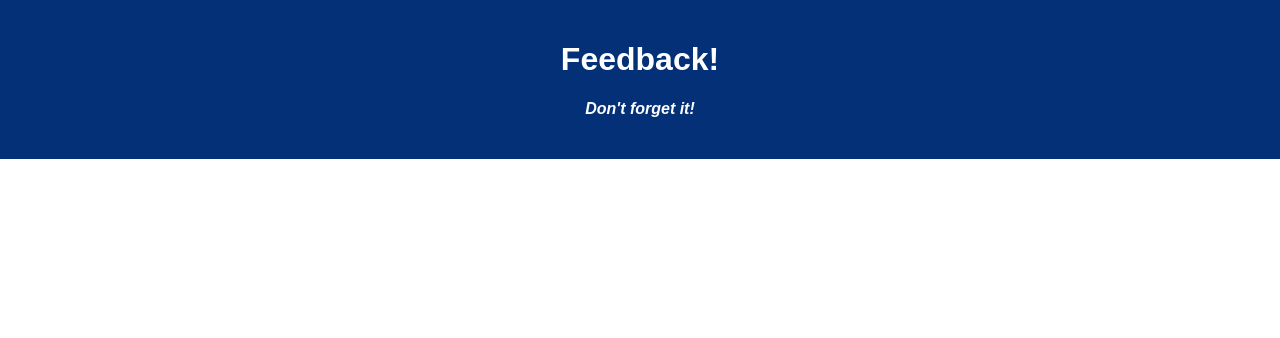
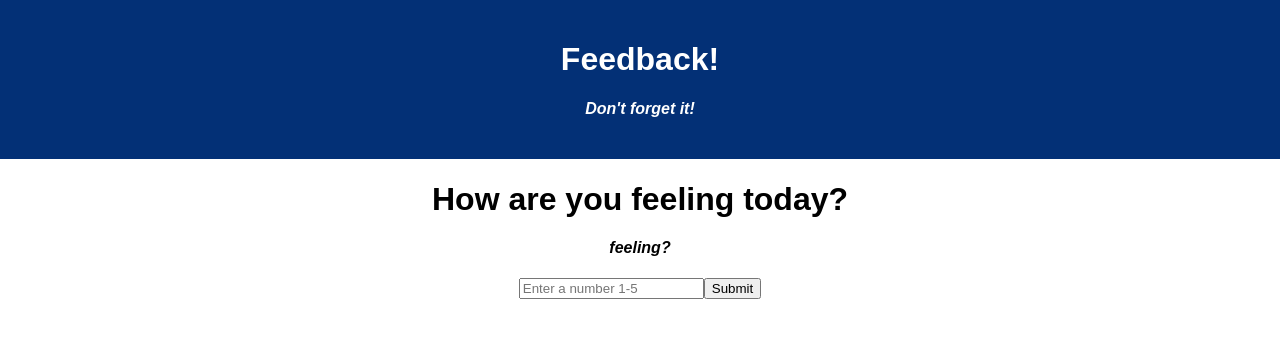
Before and after one commit to asiyamoh/redux-feedback-loop, a React (Create React App) app: page / in a window 1280 px wide. Shown: the top 338 px of the page. Built offline with nearby package versions, Linux system fonts and the light colour scheme.

Commit message:
done making the first page

```diff
--- a/package.json
+++ b/package.json
@@ -9,8 +9,11 @@
     "pg": "^8.2.1",
     "react": "^18.2.0",
     "react-dom": "^18.2.0",
+    "react-redux": "^7.2.9",
     "react-router-dom": "^5.3.4",
-    "react-scripts": "^5.0.1"
+    "react-scripts": "^5.0.1",
+    "redux": "^4.2.1",
+    "redux-logger": "^3.0.6"
   },
   "devDependencies": {
     "nodemon": "^1.18.5"
--- a/src/components/App/App.jsx
+++ b/src/components/App/App.jsx
@@ -1,6 +1,8 @@
 import React from 'react';
 import axios from 'axios';
 import './App.css';
+import { HashRouter as Router, Route, Link} from 'react-router-dom'
+import Feeling from './Feeling/Feeling'
 
 function App() {
 
@@ -10,6 +12,16 @@ function App() {
         <h1 className='App-title'>Feedback!</h1>
         <h4>Don't forget it!</h4>
       </header>
+
+      <Router>
+        <Route exact path='/'>
+        <Feeling/>
+        </Route>
+
+
+
+
+      </Router>
     </div>
   );
 }
--- /dev/null
+++ b/src/components/App/Feeling/Feeling.jsx
@@ -0,0 +1,47 @@
+import {useState} from 'react'
+import {useDispatch} from 'react-redux'
+
+function Feeling() {
+
+    const dispatch = useDispatch();
+
+    const [newFeelings, setNewFeelings] = useState('');
+
+    const handleSubmit = (event) => {
+        event.preventDefault();
+        console.log('The value is:', newFeelings)
+        if(newFeelings > 5){
+            alert('Enter a Number between 1-5!')
+        }
+        else{
+            dispatch({
+                type: 'FEELING',
+                payload: newFeelings
+            })
+        }
+
+    }
+
+    return (
+        <>
+            <h1>How are you feeling today?</h1>
+            <form onSubmit={handleSubmit}>
+                <h4>feeling?</h4>
+                <input
+                    type="number"
+                    placeholder="Enter a number 1-5"
+                    onChange={event => {
+                        setNewFeelings(event.target.value)
+                    }}
+                    value={newFeelings}>
+                </input>
+                <button type="submit">Submit</button>
+            </form>
+
+
+        </>
+    )
+
+}
+
+export default Feeling;
--- a/src/index.js
+++ b/src/index.js
@@ -2,10 +2,33 @@ import React from 'react';
 import ReactDOM from 'react-dom/client';
 import './index.css';
 import App from './components/App/App';
+import { Provider } from 'react-redux'
+import {createStore, combineReducers, applyMiddleware} from 'redux'
+import logger from 'redux-logger'
+
+
+const feeling = (state = 0, action) => {
+    if(action.type === 'FEELING'){
+        return action.payload;
+    }
+    return state;
+}
+
+
+const storeInstance = createStore(
+    combineReducers({
+        feeling
+    }),
+    applyMiddleware(
+        logger
+    )
+)
 
 const root = ReactDOM.createRoot(document.getElementById('root'));
 root.render(
     <React.StrictMode>
-        <App />
+        <Provider store={storeInstance}>
+            <App />
+        </Provider>
     </React.StrictMode>
 );
```
Also changed, not shown: 1 other file (tests, documents, lock files or other folders).
